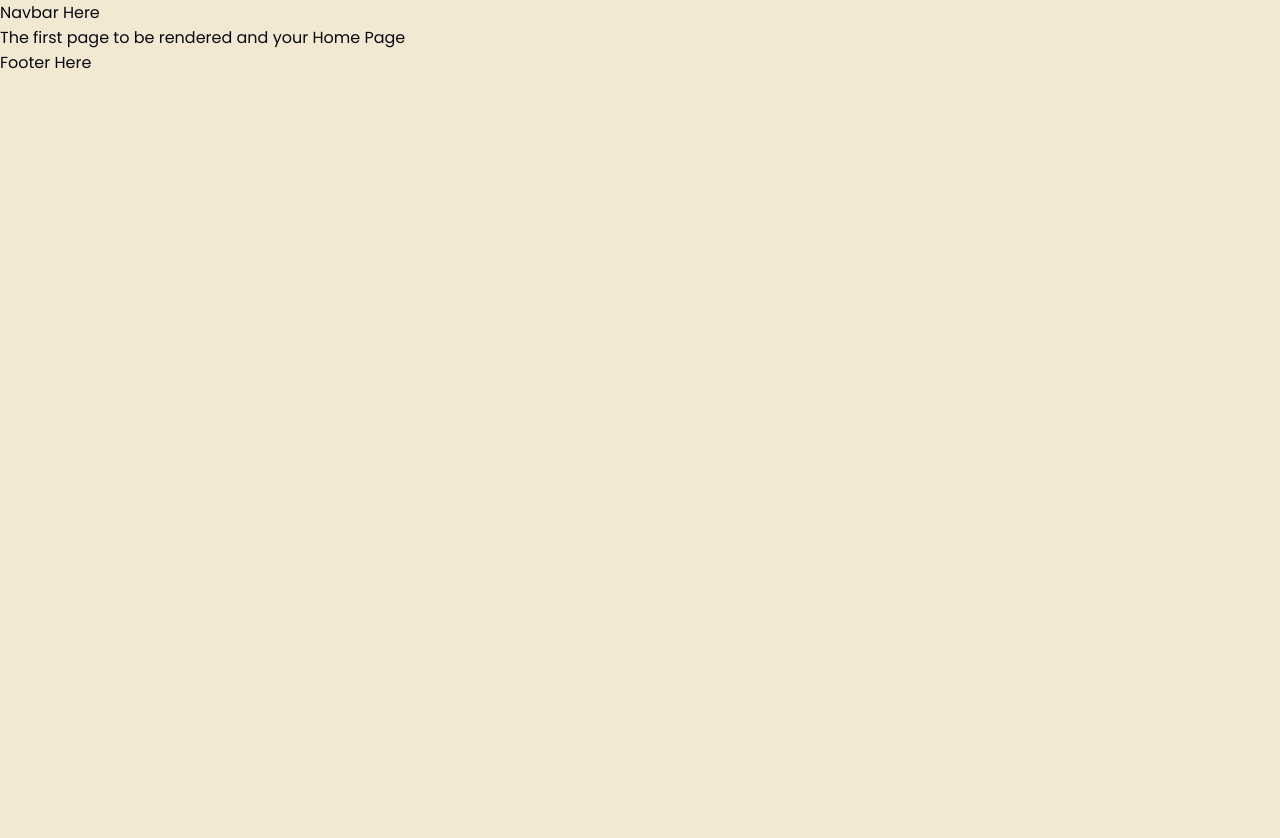
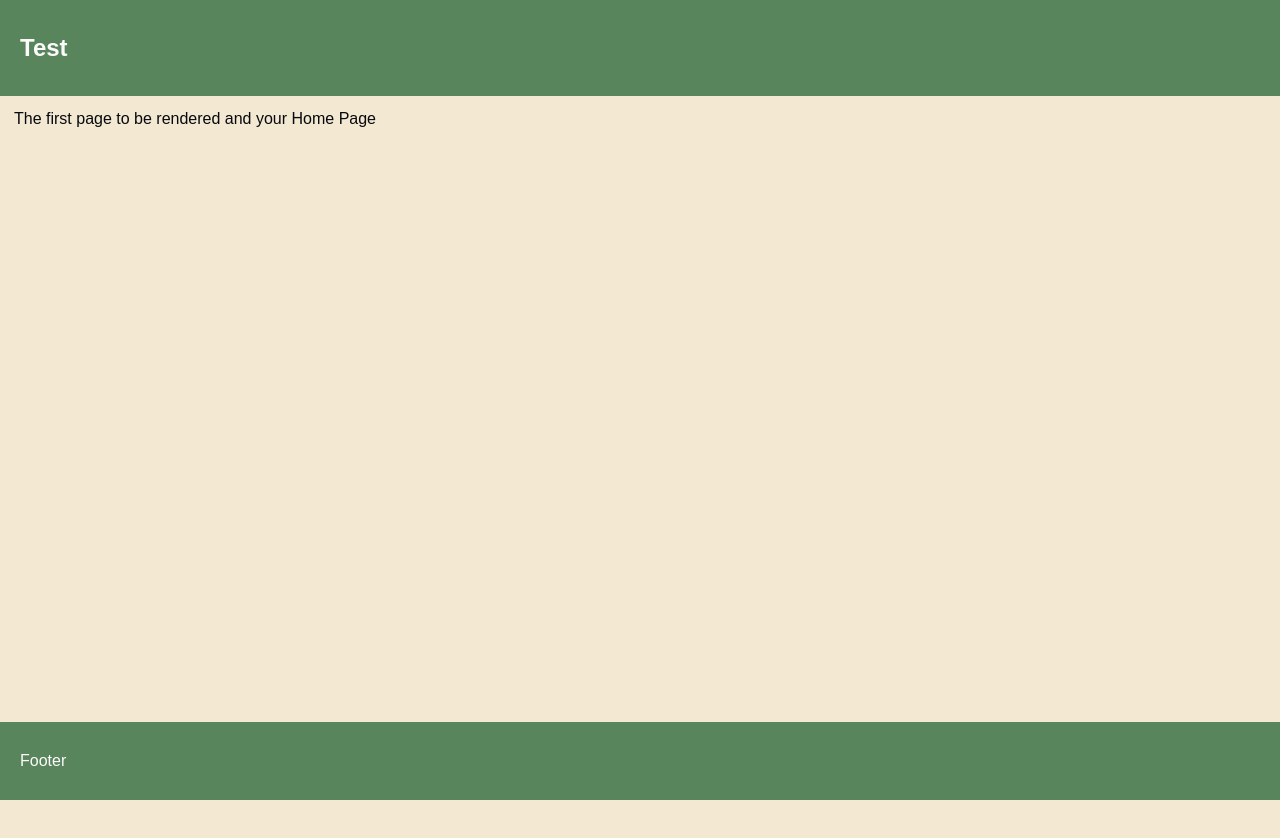
Before and after one commit to bryancastillo10/dna-seq-explorer, a React (Vite) app in the folder client/: page / in a window 1280 px wide. Shown: the top 838 px of the page. Before the commit the page ends 800 px from the top, so only its background shows below. Built offline with nearby package versions, Linux system fonts and the light colour scheme; a web font is replaced by a local one.

Commit message:
🧩 component: initial set up navbar&footer

```diff
--- a/client/src/components/layout/Container.tsx
+++ b/client/src/components/layout/Container.tsx
@@ -1,10 +1,19 @@
+import styled from "styled-components";
 
-const Container = () => {
+const Container = ({children}:{children: React.ReactNode}) => {
   return (
-    <div>
-
-    </div>
+    <Section>
+      {children}
+    </Section>
   )
 }
 
 export default Container;
+
+const Section = styled.section`
+  display: flex;
+  flex-direction:column;
+  width: fit;
+  height: 100vh;
+  padding: 14px;
+`
--- a/client/src/components/navigations/Footer.tsx
+++ b/client/src/components/navigations/Footer.tsx
@@ -1,11 +1,20 @@
-
+import styled from "styled-components";
 
 const Footer = () => {
   return (
-    <div>
-      Footer Here
-    </div>
+    <FooterContainer>
+      <p>Footer</p>
+    </FooterContainer>
   )
 }
 
 export default Footer;
+
+
+const FooterContainer = styled.footer`
+  position: sticky;
+  bottom: 0;
+  padding: 14px 20px;
+  background-color: ${(props) => props.theme.color.accent};
+  color: ${(props) => props.theme.color.light};
+`
--- a/client/src/components/navigations/Navbar.tsx
+++ b/client/src/components/navigations/Navbar.tsx
@@ -1,11 +1,20 @@
-
+import styled from "styled-components";
 
 const Navbar = () => {
   return (
-    <div>
-      Navbar Here
-    </div>
+    <NavContainer>
+      <h1>Test</h1>
+    </NavContainer>
   )
 }
 
 export default Navbar;
+
+
+const NavContainer = styled.nav`
+  position: sticky;
+  top: 0;
+  padding: 14px 20px;
+  background-color: ${(props) => props.theme.color.accent};
+  color: ${(props) => props.theme.color.light};
+`
--- a/client/src/routes/__root.tsx
+++ b/client/src/routes/__root.tsx
@@ -3,6 +3,8 @@ import { Outlet, createRootRoute } from '@tanstack/react-router'
 
 import Navbar from '@/components/navigations/Navbar';
 import Footer from '@/components/navigations/Footer';
+
+import Container from '@/components/layout/Container';
 
 export const Route = createRootRoute({
   component: RootComponent,
@@ -11,8 +13,10 @@ export const Route = createRootRoute({
 function RootComponent() {
   return (
     <React.Fragment>
-      <Navbar/>
-        <Outlet />
+      <Navbar />
+        <Container>
+          <Outlet />
+        </Container>
       <Footer/>
     </React.Fragment>
   )
--- a/client/src/style/theme.ts
+++ b/client/src/style/theme.ts
@@ -2,7 +2,7 @@ const theme = {
     color: {
         "light": "#FCFAFA", // snow white
         "dark":"#07090F", // black
-        "accent": "#598B2C", //medium green
+        "accent": "#58855C", //mint green
         "lightGray": "#847E89", //light gray
         "canvas":"#F3E9D2" //beige parchment
     },
```
